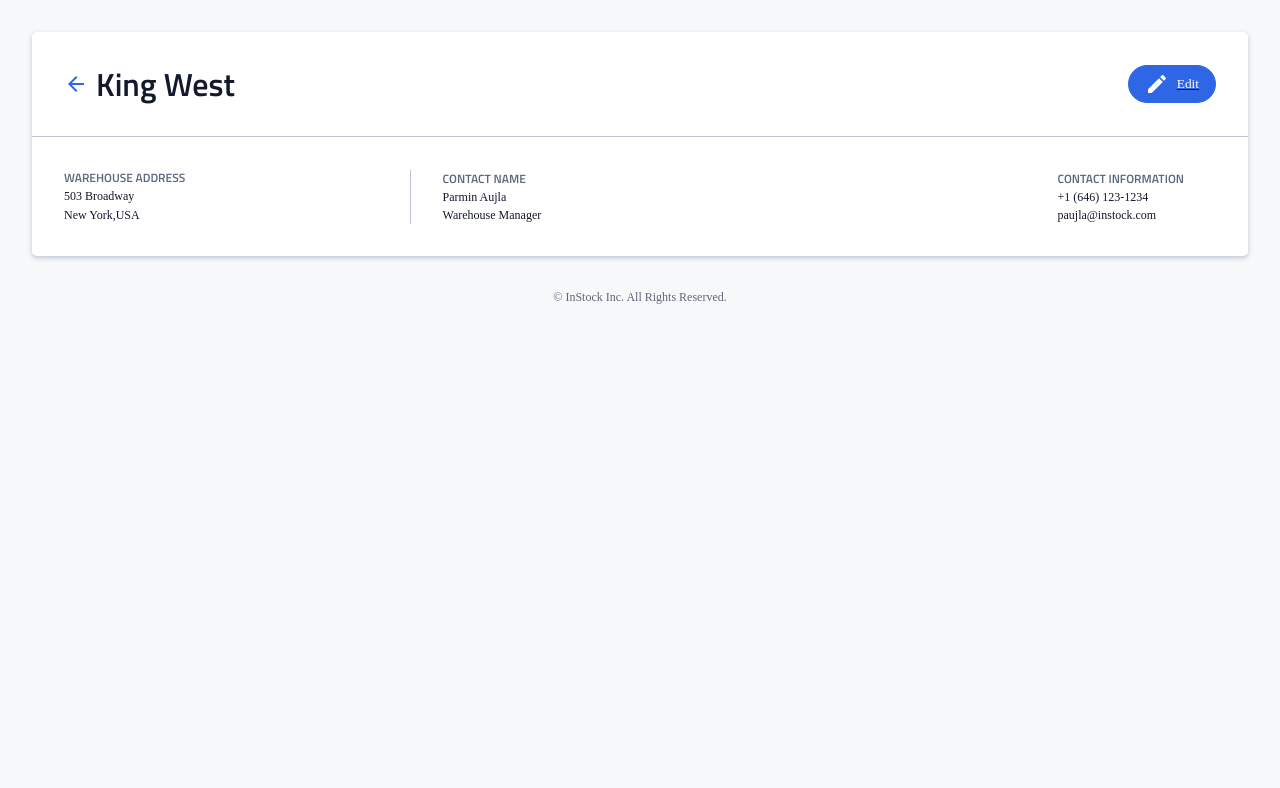
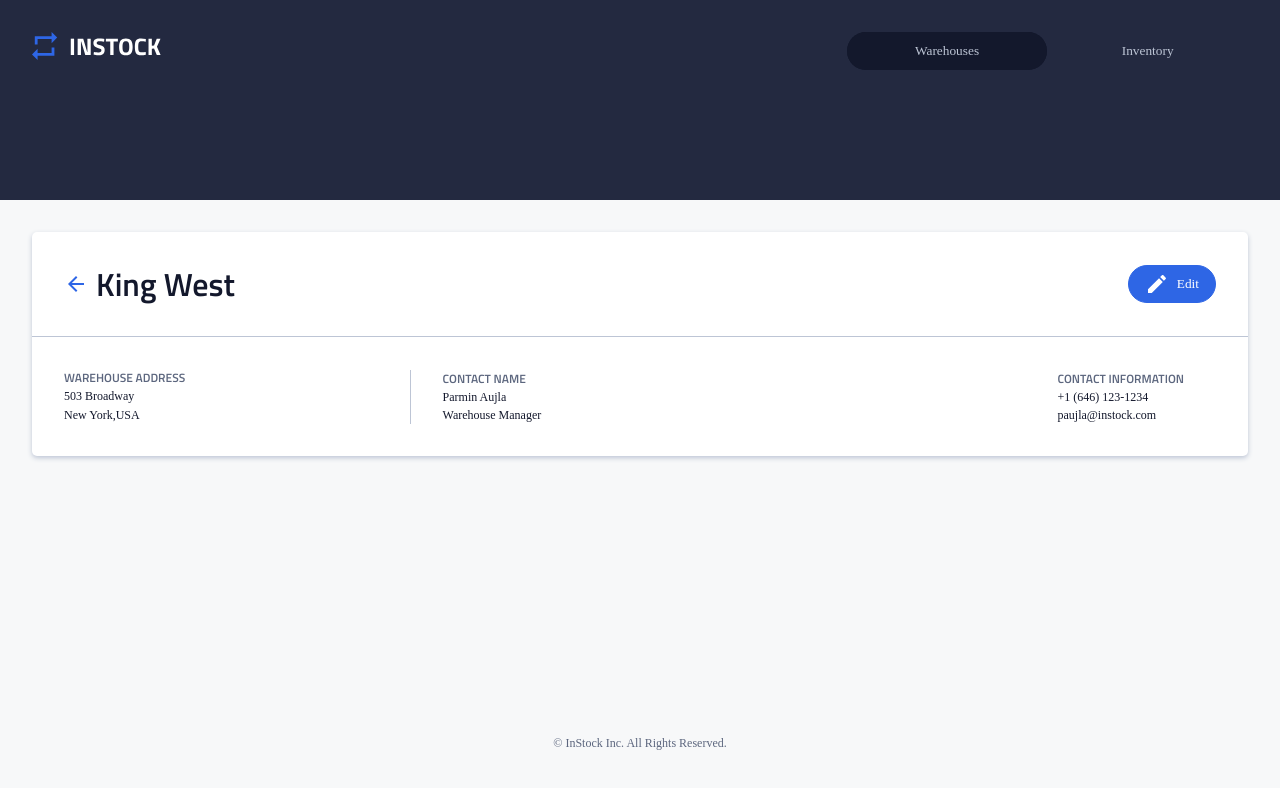
Before and after one commit to CDeweger/instock-sprint, a React (Create React App) app in the folder client/: page /warehouse/1 in a window 1280 px wide. Shown: the top 788 px of the page. Built offline with nearby package versions, Linux system fonts and the light colour scheme; no server answers; a web font is replaced by a local one.

Commit message:
add header componnet, link in the app.js, hook up route, edit edit warehouse page style to work out with header

```diff
--- a/client/src/App.js
+++ b/client/src/App.js
@@ -5,6 +5,7 @@ import HomePage from "./pages/HomePage/HomePage";
 import InventoryPage from "./pages/InventoryPage/InventoryPage";
 import EditWarehouse from "./pages/EditWarehouse/EditWarehouse";
 import Footer from "./components/Footer/Footer";
+import Header from "./components/Header/Header";
 import DeleteInventoryModal from "./components/DeleteInventoryModal/DeleteInventoryModal";
 import WarehouseDetails from "./components/WarehouseDetails/WarehouseDetails";
 import WarehouseList from "./components/WarehouseList/WarehouseList";
@@ -14,6 +15,7 @@ function App() {
   return (
     // define the routes here
     <BrowserRouter>
+      <Header />
       <Switch>
         <Route path="/" exact component={HomePage} />
         <Route path="/inventory" component={InventoryPage} />
--- a/client/src/components/Footer/Footer.scss
+++ b/client/src/components/Footer/Footer.scss
@@ -6,8 +6,15 @@
 .footer {
   @include mixins.flex(center, center, row);
   @include mixins.mobil-body-small;
+  position: fixed;
+  bottom: 0;
+  width: 100%;
+  padding: 2.5rem 0;
   color: colors.$secondary-dark;
   @include mixins.tablet {
     @include mixins.body-small;
   }
+  @include mixins.desktop {
+    padding: 3rem 0;
+  }
 }
--- /dev/null
+++ b/client/src/components/Header/Header.js
@@ -0,0 +1,70 @@
+import React from "react";
+import { NavLink } from "react-router-dom";
+import "./Header.scss";
+
+const Header = () => {
+  return (
+    <header className="header">
+      <svg
+        className="header__brand"
+        width="129"
+        height="28"
+        viewBox="0 0 129 28"
+        fill="none"
+        xmlns="http://www.w3.org/2000/svg"
+      >
+        <path
+          d="M38.7773 22.9996V6.6796H42.0893V22.9996H38.7773Z"
+          fill="white"
+        />
+        <path
+          d="M45.6445 22.9996V6.6796H51.2365L55.1725 20.1196H55.4125V6.6796H58.7245V22.9996H53.2765L49.1965 9.5596H48.9565V22.9996H45.6445Z"
+          fill="white"
+        />
+        <path
+          d="M67.3012 9.2716C65.5572 9.2716 64.6852 9.8476 64.6852 10.9996C64.6852 11.5116 64.9012 11.9036 65.3332 12.1756C65.7652 12.4476 66.7732 12.8396 68.3572 13.3516C69.9572 13.8636 71.0772 14.4476 71.7172 15.1036C72.3572 15.7436 72.6772 16.7356 72.6772 18.0796C72.6772 19.7916 72.1572 21.0876 71.1172 21.9676C70.0772 22.8476 68.7172 23.2876 67.0372 23.2876C65.7892 23.2876 64.2612 23.0956 62.4532 22.7116L61.5892 22.5436L61.9252 19.9756C64.0692 20.2636 65.7092 20.4076 66.8452 20.4076C68.5412 20.4076 69.3892 19.7036 69.3892 18.2956C69.3892 17.7836 69.1892 17.3836 68.7892 17.0956C68.4052 16.8076 67.6292 16.4956 66.4612 16.1596C64.6052 15.6316 63.2932 15.0076 62.5252 14.2876C61.7732 13.5516 61.3972 12.5356 61.3972 11.2396C61.3972 9.6076 61.8932 8.3916 62.8852 7.5916C63.8772 6.7916 65.2372 6.3916 66.9652 6.3916C68.1492 6.3916 69.6532 6.5516 71.4772 6.8716L72.3412 7.0396L72.0772 9.6556C69.8212 9.3996 68.2292 9.2716 67.3012 9.2716Z"
+          fill="white"
+        />
+        <path
+          d="M73.8758 9.6076V6.6796H85.8758V9.6076H81.5558V22.9996H78.2438V9.6076H73.8758Z"
+          fill="white"
+        />
+        <path
+          d="M91.216 19.1596C91.696 19.9916 92.584 20.4076 93.88 20.4076C95.176 20.4076 96.056 19.9916 96.52 19.1596C97 18.3116 97.24 16.9036 97.24 14.9356C97.24 12.9516 97 11.5116 96.52 10.6156C96.04 9.7196 95.16 9.2716 93.88 9.2716C92.6 9.2716 91.72 9.7196 91.24 10.6156C90.76 11.5116 90.52 12.9516 90.52 14.9356C90.52 16.9036 90.752 18.3116 91.216 19.1596ZM99.112 21.2716C98.104 22.6156 96.36 23.2876 93.88 23.2876C91.4 23.2876 89.648 22.6156 88.624 21.2716C87.616 19.9116 87.112 17.7916 87.112 14.9116C87.112 12.0316 87.616 9.8956 88.624 8.5036C89.648 7.0956 91.4 6.3916 93.88 6.3916C96.36 6.3916 98.104 7.0956 99.112 8.5036C100.136 9.8956 100.648 12.0316 100.648 14.9116C100.648 17.7916 100.136 19.9116 99.112 21.2716Z"
+          fill="white"
+        />
+        <path
+          d="M113.832 22.7356C112.136 23.1036 110.608 23.2876 109.248 23.2876C107.888 23.2876 106.8 23.1196 105.984 22.7836C105.168 22.4476 104.528 21.9116 104.064 21.1756C103.6 20.4396 103.28 19.5756 103.104 18.5836C102.928 17.5916 102.84 16.3436 102.84 14.8396C102.84 11.6876 103.28 9.4956 104.16 8.2636C105.056 7.0156 106.696 6.3916 109.08 6.3916C110.456 6.3916 112.048 6.6076 113.856 7.0396L113.76 9.6796C112.176 9.4396 110.856 9.3196 109.8 9.3196C108.76 9.3196 108.016 9.4636 107.568 9.7516C107.12 10.0236 106.784 10.5516 106.56 11.3356C106.352 12.1196 106.248 13.4556 106.248 15.3436C106.248 17.2316 106.464 18.5436 106.896 19.2796C107.344 19.9996 108.224 20.3596 109.536 20.3596C110.864 20.3596 112.272 20.2476 113.76 20.0236L113.832 22.7356Z"
+          fill="white"
+        />
+        <path
+          d="M119.832 22.9996H116.52V6.6796H119.832V13.8556L122.04 13.6156L124.728 6.6796H128.496L124.944 14.8636L128.592 22.9996H124.776L122.04 16.4956L119.832 16.7356V22.9996Z"
+          fill="white"
+        />
+        <path
+          d="M5.6 7H19.6V11.2L25.2 5.6L19.6 0V4.2H2.8V12.6H5.6V7ZM19.6 21H5.6V16.8L0 22.4L5.6 28V23.8H22.4V15.4H19.6V21Z"
+          fill="#2E66E6"
+        />
+      </svg>
+
+      <div className="header__buttons">
+        <NavLink
+          to={"/warehouse"}
+          className="header__button"
+          activeClassName="header__active"
+        >
+          <button className="header__warehouse">Warehouses</button>
+        </NavLink>
+        <NavLink
+          to={"/inventory"}
+          className="header__button"
+          activeClassName="header__active"
+        >
+          <button className="header__inventory">Inventory</button>
+        </NavLink>
+      </div>
+    </header>
+  );
+};
+
+export default Header;
--- /dev/null
+++ b/client/src/components/Header/Header.scss
@@ -0,0 +1,55 @@
+@use "../../styles/partials/colors";
+@use "../../styles/partials/mixins";
+@use "../../styles/partials/variables";
+
+.header {
+  width: 100%;
+  height: 12.5rem;
+  background-color: colors.$background-dark;
+  padding: 1.5rem 1rem;
+  @include mixins.flex(flex-start, center, column);
+
+  @include mixins.tablet {
+    padding: 32px;
+    @include mixins.flex(space-between, flex-start, row);
+  }
+
+  &__buttons {
+    width: 100%;
+    margin-top: 1.5rem;
+    @include mixins.flex(space-between, center, row);
+    @include mixins.tablet {
+      width: 33%;
+      margin-top: 0;
+      @include mixins.flex(space-between, flex-start, row);
+    }
+  }
+
+  &__button {
+    width: 50%;
+    @include mixins.mobil-body-medium;
+    @include mixins.tablet {
+      @include mixins.body-medium;
+    }
+  }
+
+  &__warehouse,
+  &__inventory {
+    background-color: inherit;
+    border-color: transparent;
+    color: colors.$secondary-medium;
+    width: 100%;
+
+    &:hover {
+      background-color: colors.$primary-dark;
+      border-color: colors.$primary-dark;
+    }
+  }
+
+  &__active {
+    background-color: colors.$primary-dark;
+    border-color: colors.$primary-dark;
+    color: colors.$primary-light;
+    border-radius: 20px;
+  }
+}
--- a/client/src/pages/EditWarehouse/EditWarehouse.scss
+++ b/client/src/pages/EditWarehouse/EditWarehouse.scss
@@ -3,23 +3,26 @@
 @use "../../styles/partials/variables";
 
 .edit-container {
-  padding: 1.9375rem 1rem;
-
-  @include mixins.tablet {
-    padding: 2rem;
-  }
-
-  @include mixins.tablet {
-    padding: 2rem 8.125rem;
-  }
+  height: 70vh;
+  @include mixins.flex(center, center, row);
 }
 
 .edit-warehouse {
+  width: 90%;
   @include mixins.flex(flex-start, flex-start, column);
   //border: 1px solid colors.$secondary-medium;
   box-shadow: 0 2px 5px colors.$secondary-medium;
   background-color: colors.$primary-light;
   border-radius: 5px;
+  position: fixed;
+  top: 15%;
+  @include mixins.tablet {
+    top: 12%;
+  }
+
+  @include mixins.desktop {
+    width: 80%;
+  }
 
   &__top {
     width: 100%;
--- a/client/src/styles/partials/_global.scss
+++ b/client/src/styles/partials/_global.scss
@@ -3,6 +3,9 @@
 @use "./mixins";
 @use "./variables";
 
+:root {
+  height: 100%;
+}
 *,
 * ::before,
 *,
@@ -66,3 +69,7 @@ textarea {
     height: 2.375rem;
   }
 }
+
+a {
+  text-decoration: none;
+}
```
